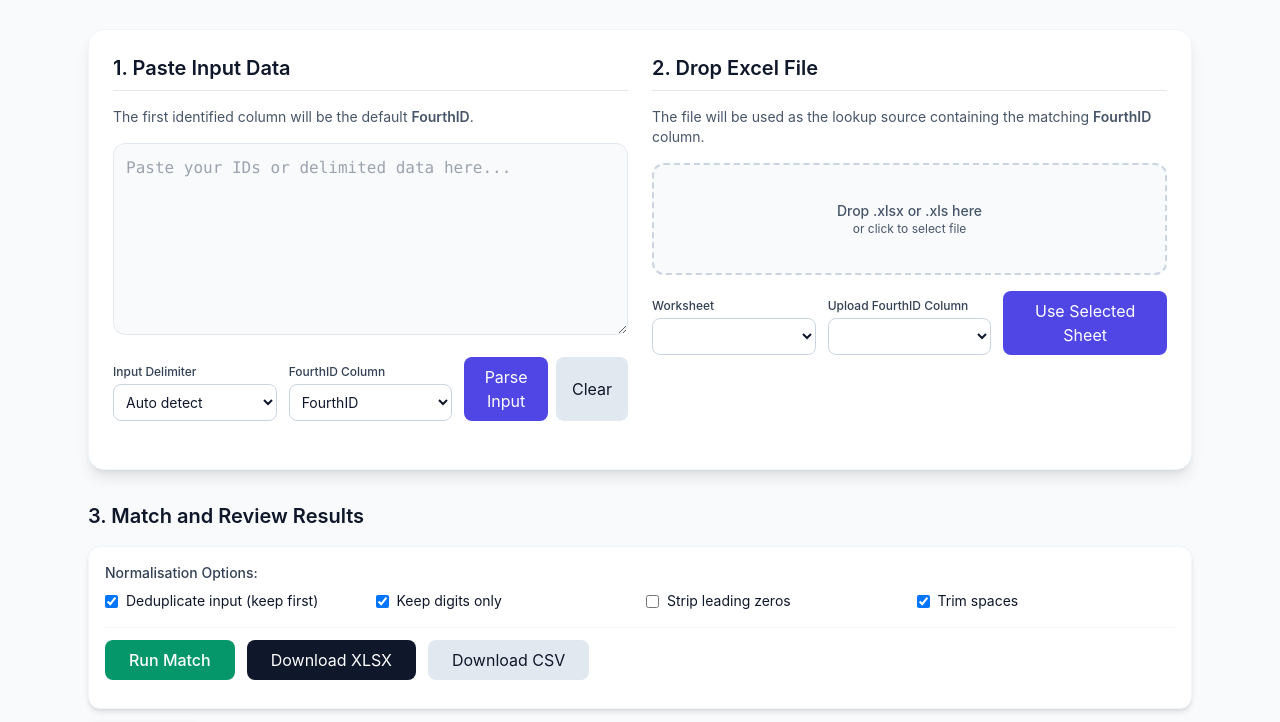
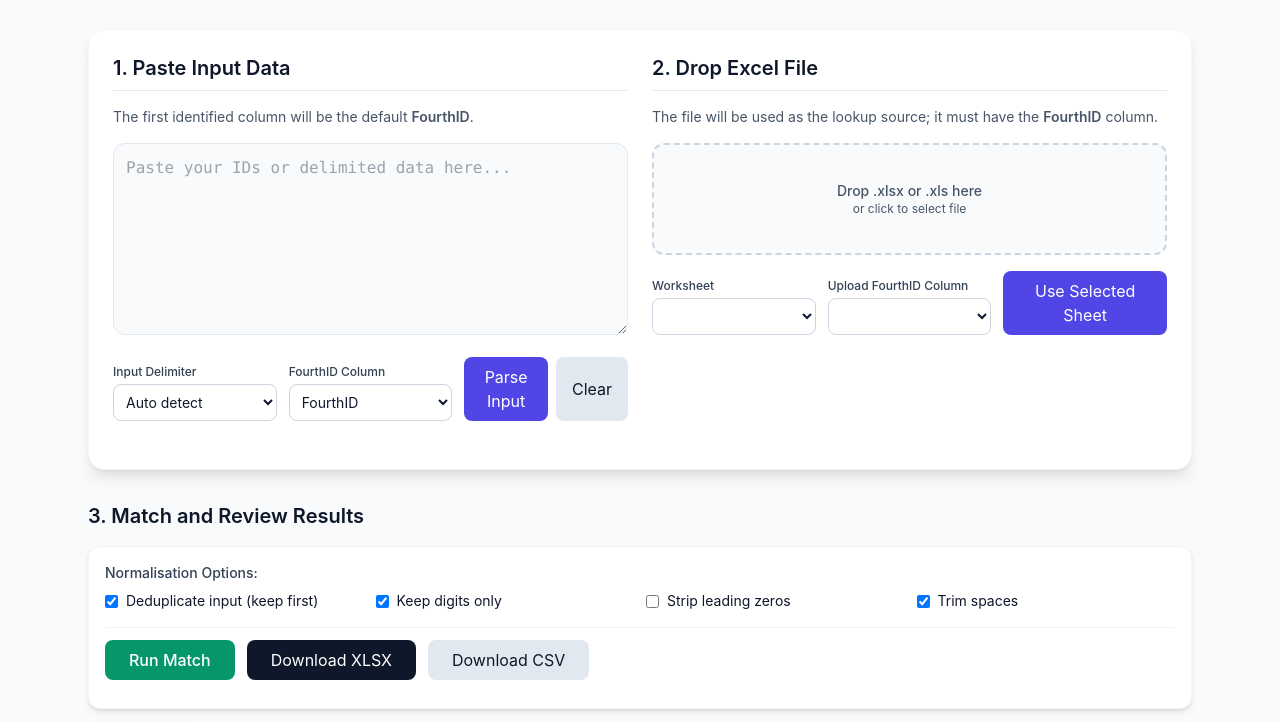
Before and after one commit to elroydo/foma, a plain HTML site: page index.html in a window 1280 px wide. Shown: the part 63-785 px from the top of the page. Drawn offline with nearby package versions, Linux system fonts and the light colour scheme.

Commit message:
Update index.html

```diff
--- a/index.html
+++ b/index.html
@@ -65,7 +65,7 @@
       <!-- Right: Excel file -->
       <div class="space-y-4">
         <h2 class="text-xl font-semibold border-b pb-2">2. Drop Excel File</h2>
-        <p class="text-sm text-slate-600">The file will be used as the lookup source containing the matching <span class="font-semibold">FourthID</span> column.</p>
+        <p class="text-sm text-slate-600">The file will be used as the lookup source; it must have the <span class="font-semibold">FourthID</span> column.</p>
         <div id="dropzone" class="dropzone p-6 bg-slate-50 flex flex-col items-center justify-center text-slate-600 h-28 cursor-pointer rounded-xl transition">
           <div class="text-center">
             <div class="text-sm font-medium">Drop .xlsx or .xls here</div>
```
